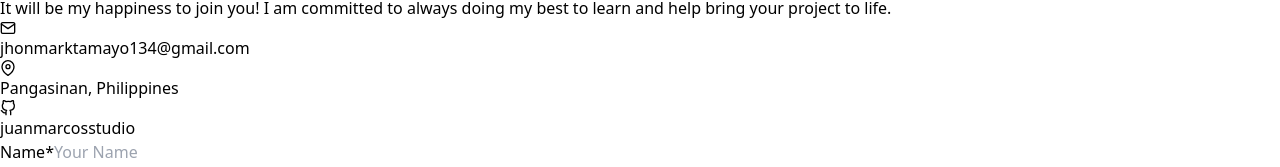
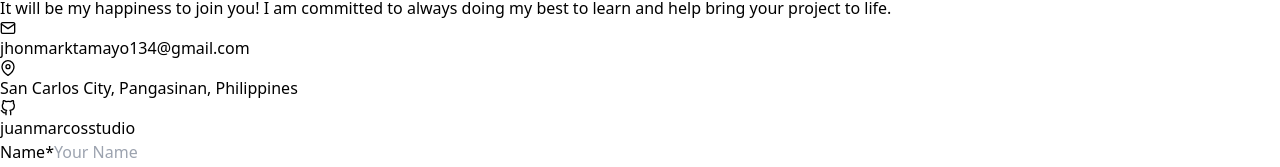
Before and after one commit to juanmarcosstudio/Juanmarcos-react-tailwind-website, a React (Vite) app: page / in a window 1280 px wide. Shown: the part 4817-4984 px from the top of the page. Built offline with nearby package versions, Linux system fonts and the light colour scheme.

Commit message:
Add adress

```diff
--- a/src/assets/components/Contact.jsx
+++ b/src/assets/components/Contact.jsx
@@ -13,7 +13,7 @@ const Contact = () => {
           </div>
           <div className='space-y-4 text-white'>
             <FiMapPin className='text-[#eab949] w-6 h-6'/>
-            <span>Pangasinan, Philippines</span>
+            <span>San Carlos City, Pangasinan, Philippines</span>
           </div>
           <div className='space-y-4 text-white'>
             <FiGithub className='text-[#eab949] w-6 h-6'/>
```
